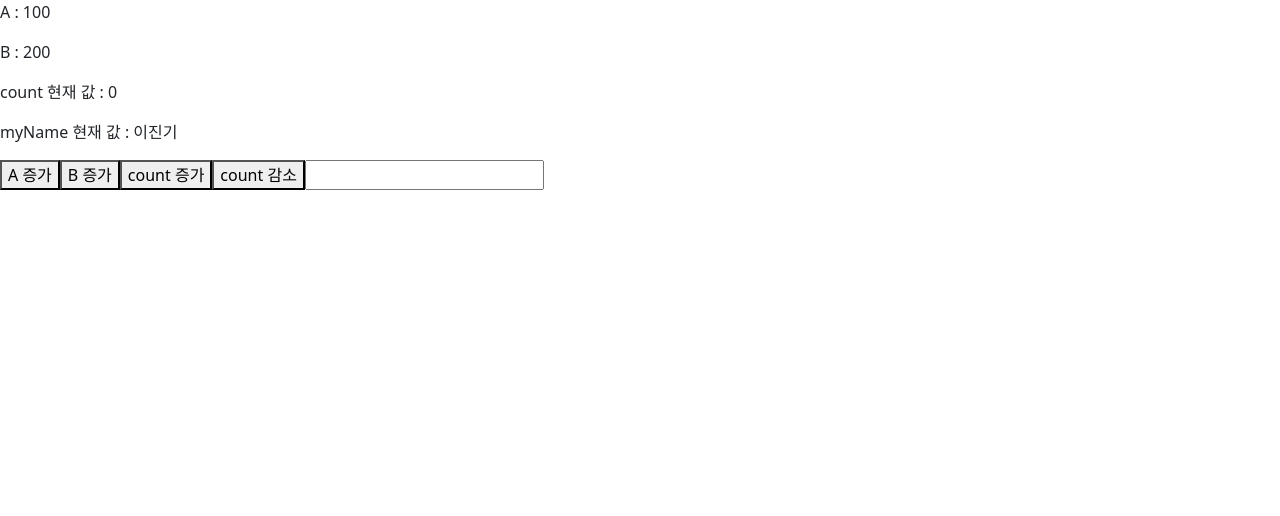
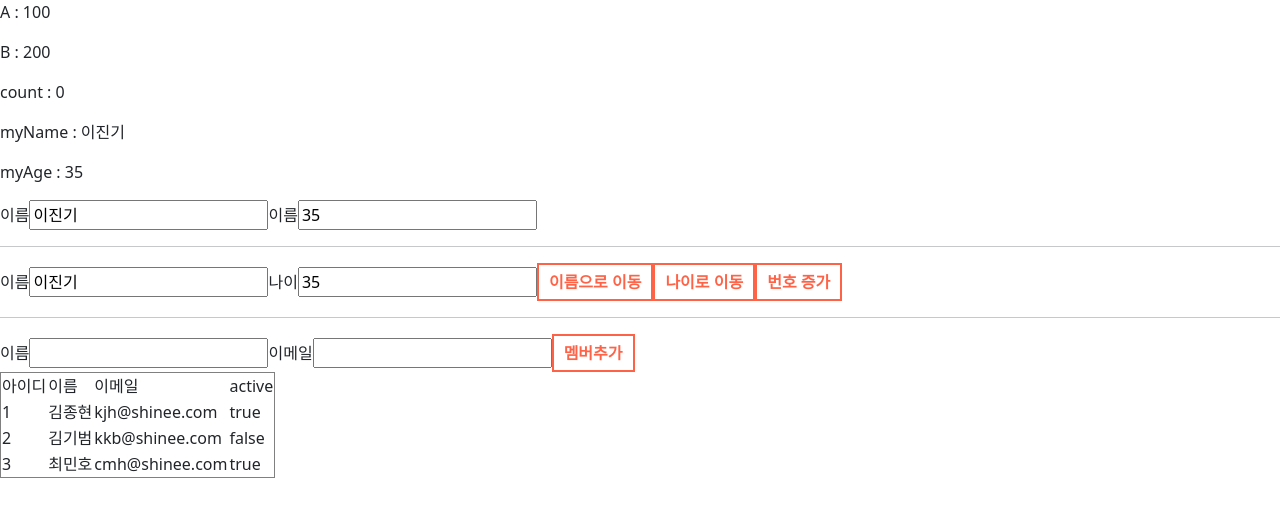
Before and after one commit to e-7281998/reactjsapp, a React (Create React App) app: page / in a window 1280 px wide. Shown: the top 516 px of the page. Built offline with nearby package versions, Linux system fonts and the light colour scheme.

Commit message:
[useRef]와 멤버 추가

```diff
--- a/src/components3/StateTest.js
+++ b/src/components3/StateTest.js
@@ -1,4 +1,4 @@
-import React, { useEffect, useState } from "react";
+import React, { useEffect, useRef, useState } from "react";
 
 function StateTest(props) {
   var a = 100;
@@ -8,6 +8,11 @@ function StateTest(props) {
   //값 변경은 setCounter() 이용
   const [counter, setCounter] = useState(0);
   const [myName, setMyName] = useState("이진기");
+  const [myAge, setMyAge] = useState(35);
+
+  //특정 DOM 선택을 위해 사용
+  const nameRef = useRef();
+  const ageRef = useRef();
 
   const handleIncrement = () => {
     setCounter(counter + 1);
@@ -16,8 +21,22 @@ function StateTest(props) {
     setCounter(counter - 1);
   };
 
+  //
   const handleChange = (e) => {
-    setMyName(e.target.value);
+    if (e.target.name == "mname") {
+      setMyName(e.target.value);
+    } else if (e.target.name == "age") {
+      setMyAge(e.target.value);
+    }
+  };
+
+  //ref
+  const handleNameMove = () => {
+    nameRef.current.focus();
+  };
+
+  const handleAgeMove = () => {
+    ageRef.current.focus();
   };
 
   //life cycle, []의존배열
@@ -41,32 +60,126 @@ function StateTest(props) {
     );
   }, [counter, myName]);
 
+  //useRef는 값이 변경되지 않을 때 사용하기도 함...
+  //uesRef로 관리하면 렌더링될 때 다시 초기화되지 않음...
+  //userid1은 다시 렌더링되면 값이 3으로 돌아가지만
+  //userid2는 다시 렌더링되어도 값이 3으로 돌아가지 않는다.
+  //변수선언1... rendering시 초기화
+  var userid1 = 3;
+  //변수선언2 (userRef 이용)... rendering시 초기화하지 않음
+  var userid2 = useRef(3);
+  const handleUserIdIncrement = () => {
+    userid1 += 1;
+    userid2.current += 1;
+    console.log("userid1 : " + userid1 + ", userid2 :" + userid2.current);
+  };
+
+  //mid자동으로 증가하도록 해보장
+  const initMember = [
+    { mid: 1, mname: "김종현", email: "kjh@shinee.com", active: true },
+    { mid: 2, mname: "김기범", email: "kkb@shinee.com", active: false },
+    { mid: 3, mname: "최민호", email: "cmh@shinee.com", active: true },
+  ];
+
+  const [member, setMember] = useState({});
+  const [memberList, setMemberList] = useState(initMember);
+  const nextMid = useRef(3);
+  const handleChange2 = (e) => {
+    //이름 변경시, 이메일 변경시
+    setMember({ ...member, [e.target.name]: e.target.value });
+  };
+  const handleAdd = (e) => {
+    //setMember({ ...member, mid: nextMid.current }); //setter는 비동기로 동작...하므로 다음의 코드로 작성
+    var tempMember = { ...member, mid: nextMid.current, active: true }; //동기
+    setMemberList([...memberList, tempMember]);
+    nextMid.current += 1;
+  };
+
   //React 문법 : JSX : Javascript XML : 바벨에 의해서 컴파일된다.(js > js)
   //var output = "<div></div>", render(output);
   //Root는 1개, 계층 구조 지켜야 함, 반드시 닫는 tag
   return (
     <div>
-      <p>A : {a}</p>
-      <p>B : {b}</p>
-      <p>count 현재 값 : {counter}</p>
-      <p>myName 현재 값 : {myName}</p>
-      <button
-        onClick={() => {
-          a = a + 1;
-        }}
-      >
-        A 증가
-      </button>
-      <button
-        onClick={() => {
-          b = b + 1;
-        }}
-      >
-        B 증가
-      </button>
-      <button onClick={handleIncrement}>count 증가</button>
-      <button onClick={handleDecrement}>count 감소</button>
-      <input onChange={handleChange} />
+      <>
+        <p>A : {a}</p>
+        <p>B : {b}</p>
+        <p>count : {counter}</p>
+        <p>myName : {myName}</p>
+        <p>myAge : {myAge}</p>
+      </>
+      <>
+        <label>
+          <span>이름</span>
+          <input value={myName} name="mname" onChange={handleChange} />
+        </label>
+        <label>
+          <span>이름</span>
+          <input value={myAge} name="age" onChange={handleChange} />
+        </label>
+      </>
+      <hr />
+      <div>
+        <>
+          <label>
+            <span>이름</span>
+            <input
+              ref={nameRef}
+              value={myName}
+              name="mname"
+              onChange={handleChange}
+            />
+          </label>
+          <label>
+            <span>나이</span>
+            <input
+              ref={ageRef}
+              value={myAge}
+              name="age"
+              onChange={handleChange}
+            />
+          </label>
+        </>
+        <>
+          <button onClick={handleNameMove}>이름으로 이동</button>
+          <button onClick={handleAgeMove}>나이로 이동</button>
+          <button onClick={handleUserIdIncrement}>번호 증가</button>
+        </>
+      </div>
+      <hr />
+      <div>
+        <>
+          <label>
+            <span>이름</span>
+            <input name="mname" onChange={handleChange2} />
+          </label>
+          <label>
+            <span>이메일</span>
+            <input name="email" onChange={handleChange2} />
+          </label>
+          <button onClick={handleAdd}>멤버추가</button>
+        </>
+        <table border="1">
+          <thead>
+            <tr>
+              <td>아이디</td>
+              <td>이름</td>
+              <td>이메일</td>
+              <td>active</td>
+            </tr>
+          </thead>
+          <tbody>
+            {memberList &&
+              memberList.map((item, index) => (
+                <tr key={index}>
+                  <td>{item.mid} </td>
+                  <td>{item.mname}</td>
+                  <td>{item.email}</td>
+                  <td>{item.active.toString()}</td>
+                </tr>
+              ))}
+          </tbody>
+        </table>
+      </div>
     </div>
   );
 }
--- a/src/index.js
+++ b/src/index.js
@@ -1,6 +1,6 @@
 import React from "react";
 import ReactDOM from "react-dom/client";
-import "index.css";
+import "App4.css";
 import App from "./App";
 import reportWebVitals from "reportWebVitals";
 import "bootstrap/dist/css/bootstrap.min.css";
@@ -12,8 +12,8 @@ root.render(
   // <MyJSXTest />
   // <WebBoardList />
   // <App3 />
-  // <App4 />
   <App5 />
+
   // </React.StrictMode>
 );
 
```
